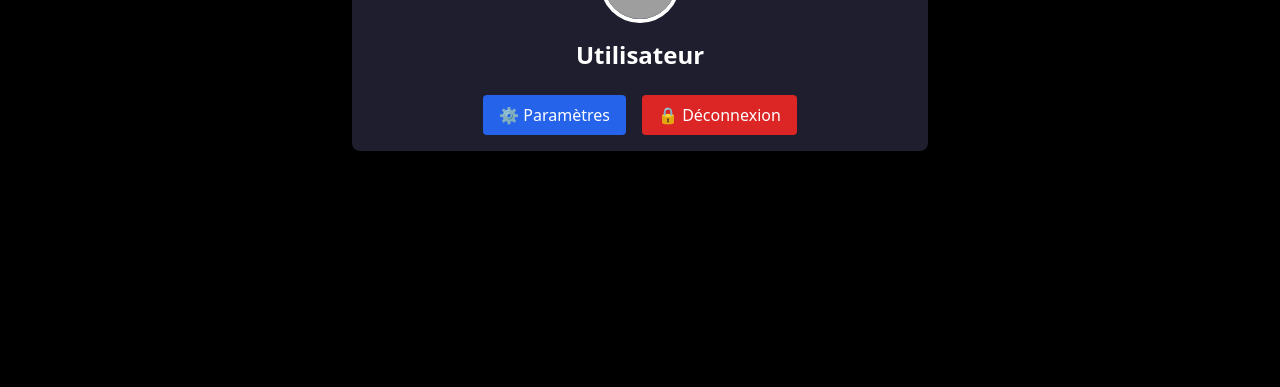
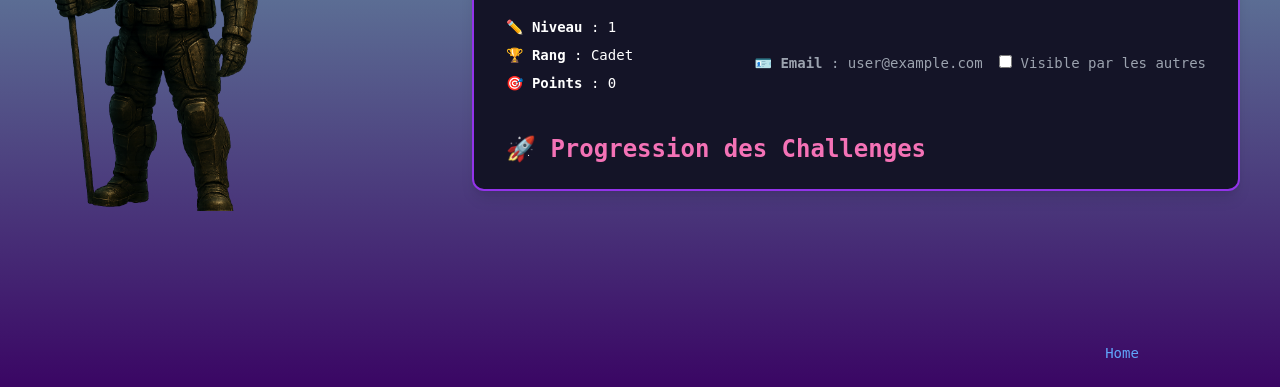
Before and after one commit to RAY91000/portfolio-project, a Flask app: template attHackMe/templates/profile.html in a window 1280 px wide; the page is wider, and only the part inside the window is pictured. Shown: the part 413-800 px from the top of that part. Run offline with Flask 3, Linux system fonts and the light colour scheme; the template is opened without the code that fills it, so the values that code supplies are empty; some libraries are stand-ins or nearby versions; grey boxes are pictures that could not be loaded.

Commit message:
profile reset / button home page ok

```diff
--- a/attHackMe/app/routes/profile.py
+++ b/attHackMe/app/routes/profile.py
@@ -9,7 +9,7 @@
 profile_bp = Blueprint('profile', __name__)
 
 
-@profile_bp.route("/profileview", methods=["GET", "OPTIONS"])
+@profile_bp.route("/", methods=["GET", "OPTIONS"])
 @jwt_required(optional=True)
 def get_profile():
     if request.method == "OPTIONS":
--- a/attHackMe/static/app.js
+++ b/attHackMe/static/app.js
@@ -210,6 +210,45 @@ document.addEventListener("DOMContentLoaded", () => {
   if (document.getElementById("page-settings")) {
     loadProfileData();
   }
+
+  // 👤 Chargement des infos du profil (profile.html uniquement)
+  if (window.location.pathname === "/profile.html") {
+    const token = localStorage.getItem("access_token") || localStorage.getItem("token");
+    if (!token) {
+      window.location.href = "/login";
+      return;
+    }
+
+    fetch("/profileview", {
+      headers: {
+        Authorization: `Bearer ${token}`
+      }
+    })
+      .then(res => res.json())
+      .then(user => {
+        console.log("✅ Données profil chargées :", user);
+
+        document.getElementById("usernameDisplay").textContent = user.username;
+
+        if (user.email) {
+          document.getElementById("userEmail").textContent = user.email;
+        }
+
+        if (user.avatar) {
+          document.getElementById("current-avatar").src = `/static/images/avatars/${user.avatar}`;
+        }
+
+        if (user.banner) {
+          document.getElementById("current-banner").src = `/static/images/banners/${user.banner}`;
+        }
+
+        document.getElementById("userBadge")?.classList.remove("hidden");
+      })
+      .catch(err => {
+        console.error("❌ Erreur de chargement profil :", err);
+      });
+  }
+
 });
 
 
--- a/attHackMe/templates/profile.html
+++ b/attHackMe/templates/profile.html
@@ -1,43 +1,74 @@
 <!DOCTYPE html>
-<html lang="en">
+<html lang="fr">
 <head>
   <meta charset="UTF-8" />
-  <title>AttHackMe - Profil</title>
+  <title>AttHackMe - Mon Profil</title>
   <link rel="stylesheet" href="/static/styles.css" />
   <script src="https://cdn.tailwindcss.com"></script>
+  <style>
+    body {
+      font-family: 'Fira Code', monospace;
+      background: linear-gradient(to bottom,rgb(127, 219, 199),rgb(58, 6, 100));
+    }
+  </style>
 </head>
-<body class="bg-black text-white min-h-screen flex flex-col items-center justify-center">
+<body class="h-screen overflow-hidden flex items-center justify-center bg-[#0a0a1a] text-white">
 
-  <div class="text-center max-w-xl w-full p-4 rounded-lg bg-[#1e1e2f] shadow-lg">
+    <!-- Actions -->
+    <header class="absolute top-4 right-6 z-50">
+      <button id="logoutBtn" class="dogtag-button">🔒 Logout</button>
+    </header>
+  <!-- Titre -->
+  <h1 class="text-4xl font-bold mb-8 text-purple-400 flex items-center gap-2">
+    <img id="current-avatar" src="/static/images/soldiers/soldat1.png" alt="soldat" class="w-80 h-auto object-contain" />
+  </h1>
+
+  <div class="w-[60%] mr-10 ml-auto bg-[#141427] border-2 border-purple-600 p-2 rounded-xl shadow-lg">
+
     <!-- Bannière -->
-    <div class="relative mb-4">
-      <img id="current-banner" src="/static/images/banners/banner1.jpg" alt="Bannière" class="w-full h-40 object-cover rounded-lg" />
+    <div class="relative h-40 rounded-lg bg-gradient-to-r from-purple-700 to-indigo-700 overflow-hidden mb-16">
+      <img id="current-banner" class="w-full h-full object-cover" src="/static/images/banners/banner.png" alt="Bannière de profil">
+
       <!-- Avatar superposé -->
-      <img id="current-avatar" src="/static/images/avatars/avatar1.png" alt="Avatar"
-           class="absolute -bottom-6 left-1/2 transform -translate-x-1/2 w-20 h-20 rounded-full border-4 border-white bg-gray-800 cursor-pointer" />
+      <div class="absolute -bottom-0 left-6">
+        <img id="current-avatar" src="/static/images/avatars/avatar.png"
+             class="w-24 h-24 rounded-full border-4 border-white shadow-lg bg-gray-900 object-cover cursor-pointer"
+             alt="Avatar">
+      </div>
     </div>
 
-    <!-- Nom d'utilisateur -->
-    <h1 class="text-2xl font-bold mt-10" id="usernameDisplay">Utilisateur</h1>
+    <!-- Informations utilisateur -->
+    <div class="px-6">
+        <div class="flex justify-between items-center mb-4 px-0 py-0">
+        <div id="userBadge" class="bg-green-700 text-white px-4 py-2 rounded-lg shadow text-sm font-mono hidden">
+            👤 <span id="usernameDisplay"></span>
+        </div>
 
-    <!-- Email affiché publiquement (si activé) -->
-    <p class="text-sm text-gray-400 mt-1" id="userEmail"></p>
+      <ul class="text-sm space-y-2">
+        <li>✏️ <strong>Niveau</strong> : <span id="userLevel">1</span></li>
+        <li>🏆 <strong>Rang</strong> : <span id="userRank">Cadet</span></li>
+        <li>🎯 <strong>Points</strong> : <span id="userPoints">0</span></li>
+      </ul>
 
-    <!-- Badge utilisateur -->
-    <div id="userBadge" class="mt-2 hidden bg-green-600 text-white py-1 px-3 rounded-full text-sm inline-block">
-      Connecté
+      <p class="mt-4 text-sm text-gray-400">
+        🪪 <strong>Email</strong> : <span id="userEmail">user@example.com</span>
+        <input type="checkbox" id="emailPublic" class="ml-2">
+        <label for="emailPublic">Visible par les autres</label>
+      </p>
     </div>
 
-    <!-- Boutons -->
-    <div class="mt-6 flex justify-center gap-4">
-      <a href="/settings" class="bg-blue-600 hover:bg-blue-700 text-white px-4 py-2 rounded">
-        ⚙️ Paramètres
-      </a>
-      <button id="logoutBtn" class="bg-red-600 hover:bg-red-700 text-white px-4 py-2 rounded">
-        🔒 Déconnexion
-      </button>
+    <!-- Progression -->
+    <div class="mt-10">
+      <h3 class="text-2xl font-bold text-pink-400 mb-4">🚀 Progression des Challenges</h3>
+      <ul id="progressList" class="space-y-2 text-sm text-gray-200">
+        <!-- Challenges ajoutés dynamiquement -->
+      </ul>
     </div>
   </div>
+
+  <footer class="absolute bottom-6 w-full flex justify-center z-50">
+    <a href="/" class="text-blue-400 hover:underline text-sm"> Home</a>
+  </footer>
 
   <script src="/static/app.js"></script>
 </body>
```
Also changed, not shown: attHackMe/templates/home.html (+2 -5 lines), attHackMe/instance/attHackMe.db, attHackMe/static/images/avatars/avatar.png (added), attHackMe/static/images/banners/banner.png (added), attHackMe/static/images/soldiers/soldat.png (added), attHackMe/static/images/soldiers/soldat1.png (added), 2 other files.
